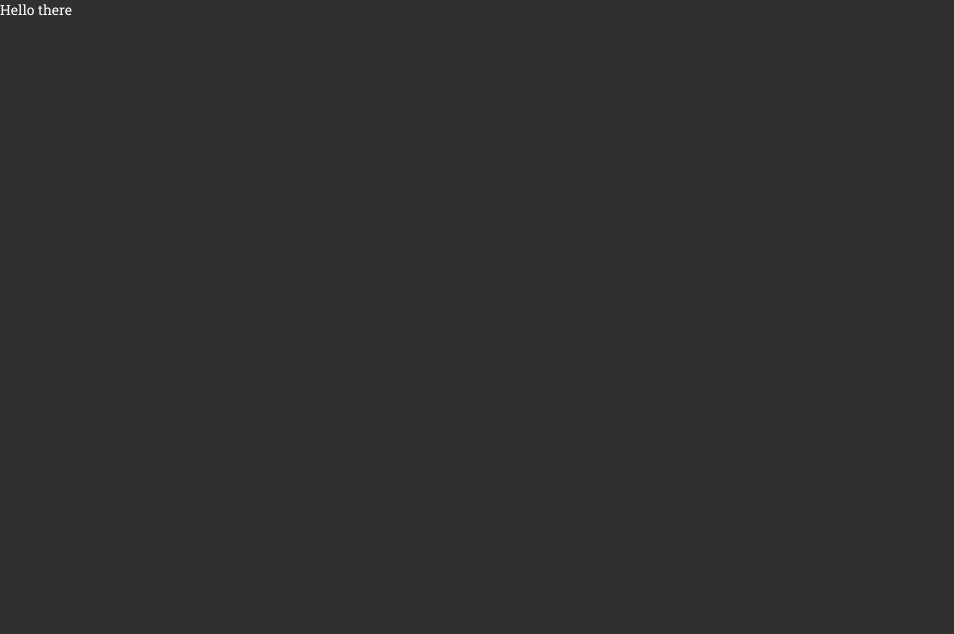
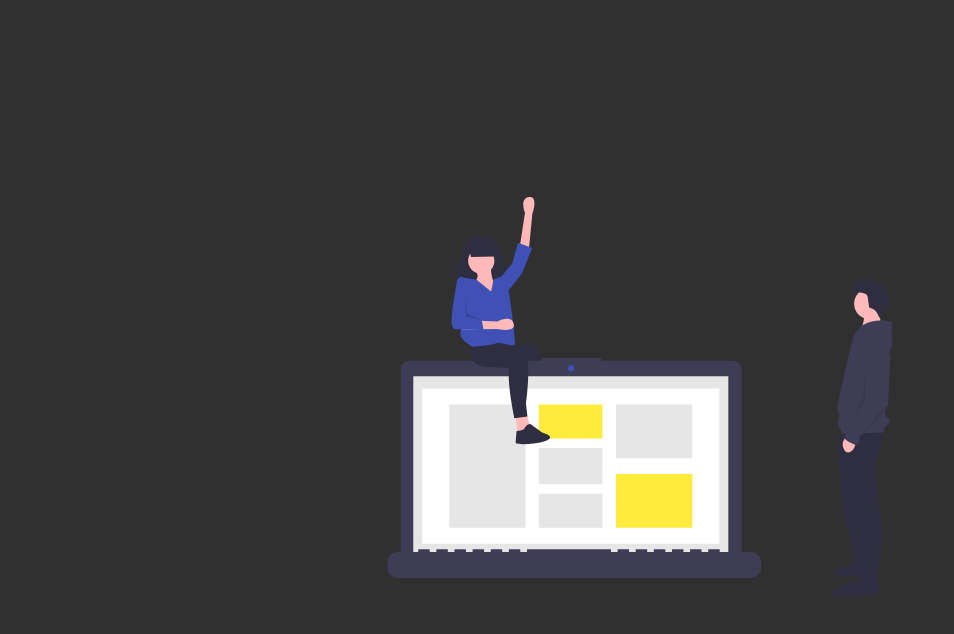
Before and after one commit to m-rejdych/social-app, a React (Create React App) app: page / in a window 1280 px wide. Shown: the top 634 px of the page, without its empty margins (0-954 px from the left). Built offline with nearby package versions, Linux system fonts and the light colour scheme.

Commit message:
Added svg to landing page

```diff
--- a/package.json
+++ b/package.json
@@ -15,6 +15,7 @@
     "@types/react-dom": "^16.9.8",
     "firebase": "^7.20.0",
     "formik": "^2.1.5",
+    "gsap": "^3.5.1",
     "react": "^16.13.1",
     "react-dom": "^16.13.1",
     "react-redux": "^7.2.1",
--- a/src/App.tsx
+++ b/src/App.tsx
@@ -1,7 +1,13 @@
 import React from 'react';
+import LandingPage from './pages/LandingPage';
+import { Box } from '@material-ui/core';
 
 const App: React.FC = () => {
-  return <div>Hello there</div>;
+  return (
+    <Box minHeight="100vh">
+      <LandingPage />
+    </Box>
+  );
 };
 
 export default App;
--- /dev/null
+++ b/src/pages/LandingPage/LandingPage.tsx
@@ -0,0 +1,59 @@
+import React, { useRef, useEffect } from 'react';
+import { ReactComponent as LandingSvg } from '../../assets/LandingSvg.svg';
+import { makeStyles } from '@material-ui/core';
+import gsap from 'gsap';
+
+const useStyles = makeStyles((theme) => ({
+  container: {
+    height: '100vh',
+    display: 'flex',
+    justifyContent: 'center',
+    alignItems: 'center',
+  },
+  svg: {
+    height: 400,
+  },
+}));
+
+const LandingPage: React.FC = () => {
+  const classes = useStyles();
+  const svgRef = useRef<HTMLDivElement>(null);
+
+  useEffect(() => {
+    const [element] = svgRef.current!.children;
+
+    const hand = element.querySelector('#hand');
+    const panel1 = element.querySelector('#panel1');
+    const panel2 = element.querySelector('#panel2');
+
+    const tl = gsap.timeline();
+    tl.set([panel1, panel2], { autoAlpha: 0, zIndex: 1 });
+    tl.fromTo(
+      panel1,
+      { y: '-=50' },
+      { y: '+=50', autoAlpha: 1, duration: 1, ease: 'power3.inOut' },
+    )
+      .fromTo(
+        panel2,
+        { x: '+=50' },
+        { x: '-=50', autoAlpha: 1, duration: 1, ease: 'power3.inOut' },
+      )
+      .to(hand, {
+        rotateZ: 10,
+        yoyoEase: true,
+        repeat: 3,
+        duration: 0.7,
+        transformOrigin: '-30% 100%',
+      });
+  }, []);
+
+  return (
+    <div className={classes.container}>
+      <div ref={svgRef}>
+        <LandingSvg className={classes.svg} />
+      </div>
+    </div>
+  );
+};
+
+export default LandingPage;
--- /dev/null
+++ b/src/pages/LandingPage/index.ts
@@ -0,0 +1 @@
+export { default } from './LandingPage';
--- a/tsconfig.json
+++ b/tsconfig.json
@@ -1,6 +1,6 @@
 {
   "compilerOptions": {
-    "target": "es5",
+    "target": "es6",
     "lib": ["dom", "dom.iterable", "esnext"],
     "allowJs": true,
     "skipLibCheck": true,
```
Also changed, not shown: src/assets/LandingSvg.svg (added), 1 other file (tests, documents, lock files or other folders).
